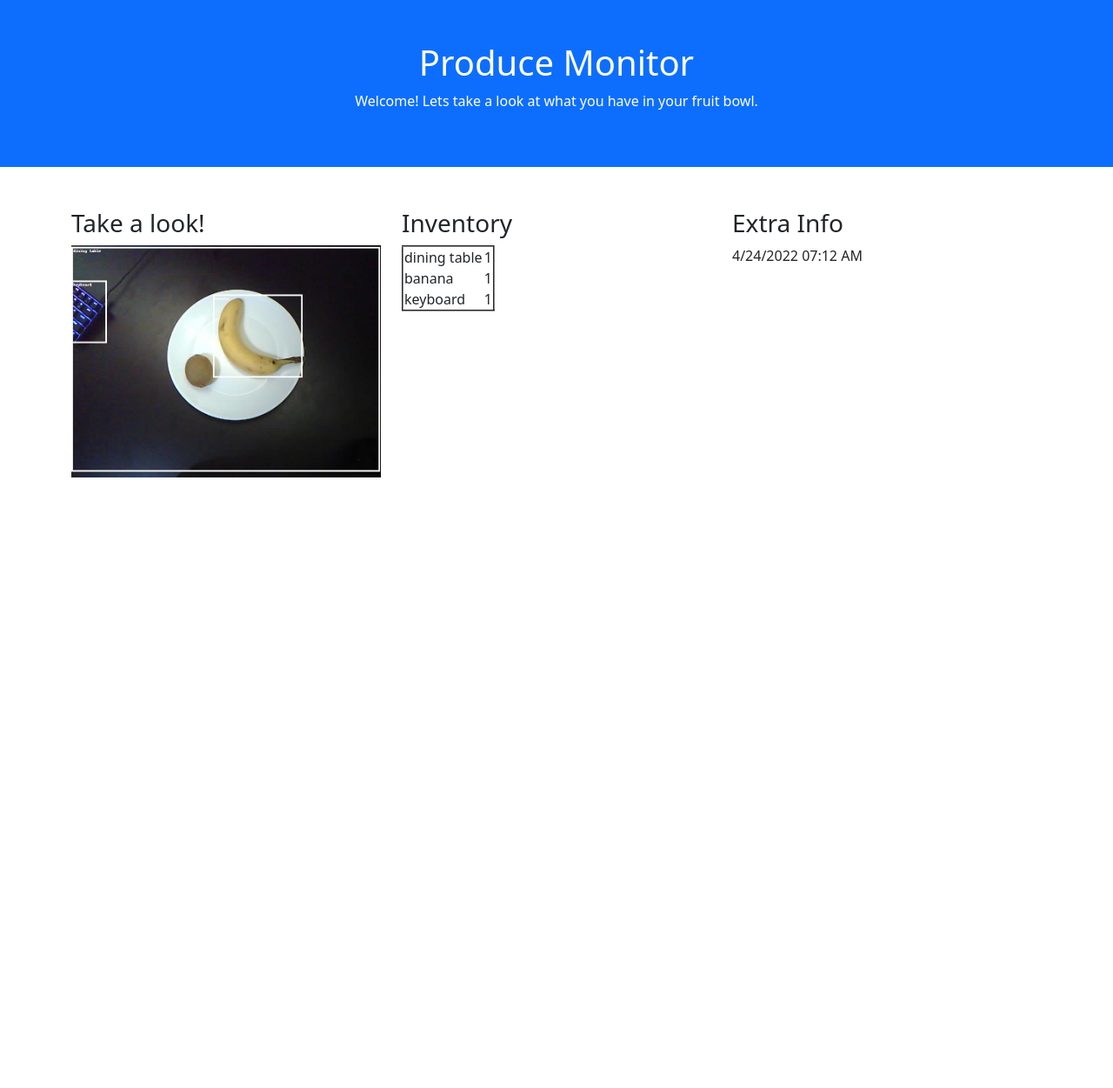
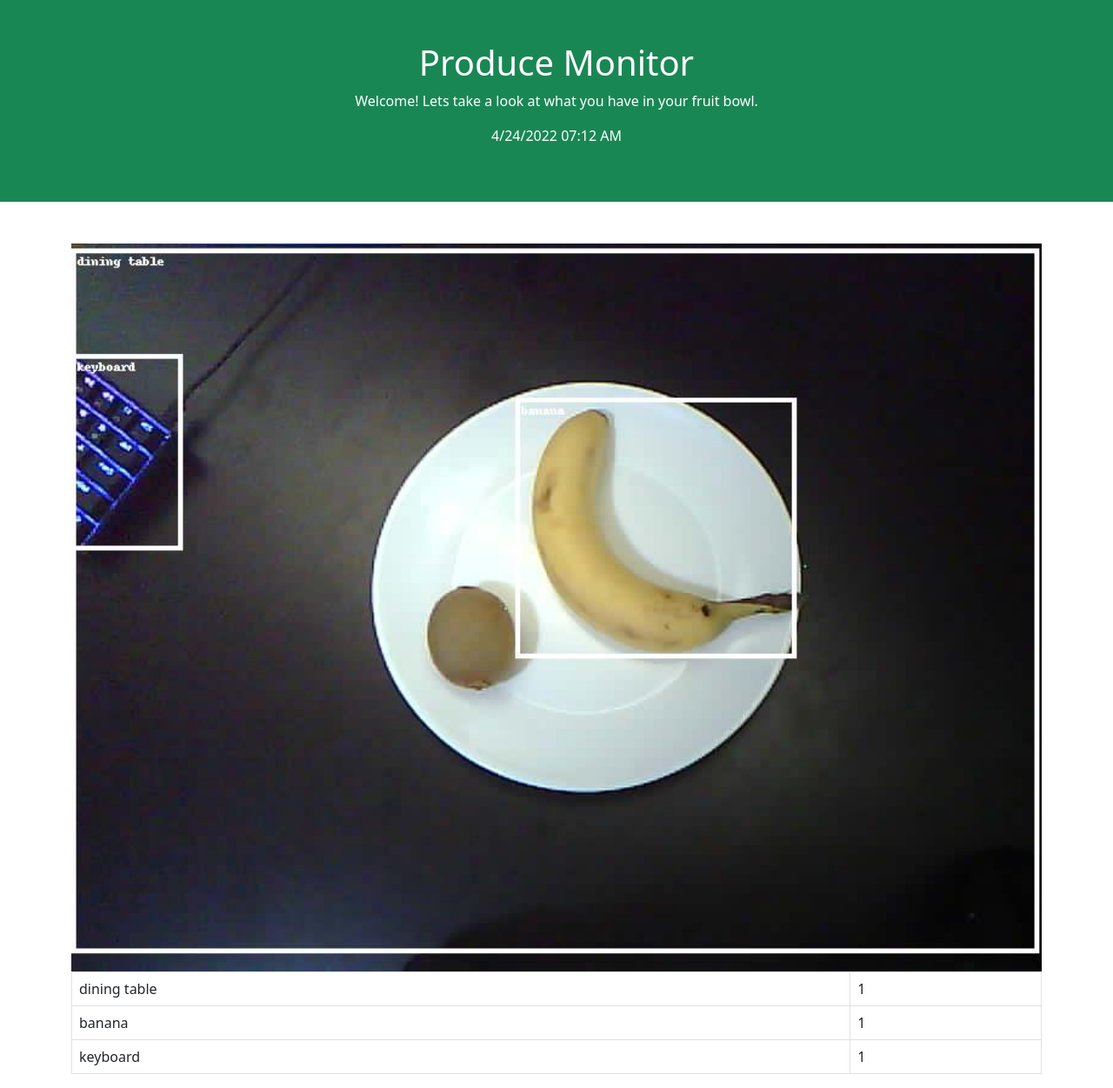
Before and after one commit to ColinAF/SeniorProject, a Django app: page /produce_detector/ in a window 1280 px wide. Shown: the whole page at 87% size. Before the commit the page ends 549 px from the top, so only its background shows below. Run offline with Django 4.2, Linux system fonts and the light colour scheme; data comes from the database, SQL or seed files in the repository.

Commit message:
feat: more system integrations

```diff
--- a/Server_Code/model_server/produce_detector/detector.py
+++ b/Server_Code/model_server/produce_detector/detector.py
@@ -24,7 +24,6 @@ inst_classes = [
     'microwave', 'oven', 'toaster', 'sink', 'refrigerator', 'N/A', 'book',
     'clock', 'vase', 'scissors', 'teddy bear', 'hair drier', 'toothbrush'
 ]
-
 
 class ObjectDetector:
     # Load model into memory and choose a device
--- a/Server_Code/model_server/produce_detector/templates/produce_detector/index.html
+++ b/Server_Code/model_server/produce_detector/templates/produce_detector/index.html
@@ -16,20 +16,22 @@
 </head>
 <body>
 
-<div class="container-fluid p-5 bg-primary text-white text-center">
+<div class="container-fluid p-5 bg-success text-white text-center">
   <h1>Produce Monitor</h1>
   <p>Welcome! Lets take a look at what you have in your fruit bowl.</p>
+  <p id="clock"></p>
 </div>
 
 <div class="container mt-5">
-  <div class="row">
-    <div class="col-sm-4">
-      <h3>Take a look!</h3>
+  <div class="col">
+
+    <div class="col-lg-12">
       <img src="media\images\{{ image_name }}.jpg" alt="Image of your Bowl", style="width: 100%; height: auto;">
     </div>
-    <div class="col-sm-4">
-      <h3>Inventory </h3>
-      <table border="2">
+
+    <div class="col-md-12">
+      <div class="table-responsive">
+      <table class="table table-bordered table-hover">
         {% for x in bowl %}
         <tr>
         <td>{{ x.object_class }}</td>
@@ -37,13 +39,12 @@
         </tr>
         {% endfor %}
         </table>
+      </div>
     </div>
-    <div class="col-sm-4">
-      <h3>Extra Info </h3>
-      <p id="clock"></p>
 
-    </div>
   </div>
+
+
 </div>
 
 </body>
@@ -58,7 +59,6 @@
       window.location.reload();
   }
 
-  // I dunno why I guess I was board...
   function currentTime()
   {
       let date = new Date();
```
Also changed, not shown: 1 other file.
